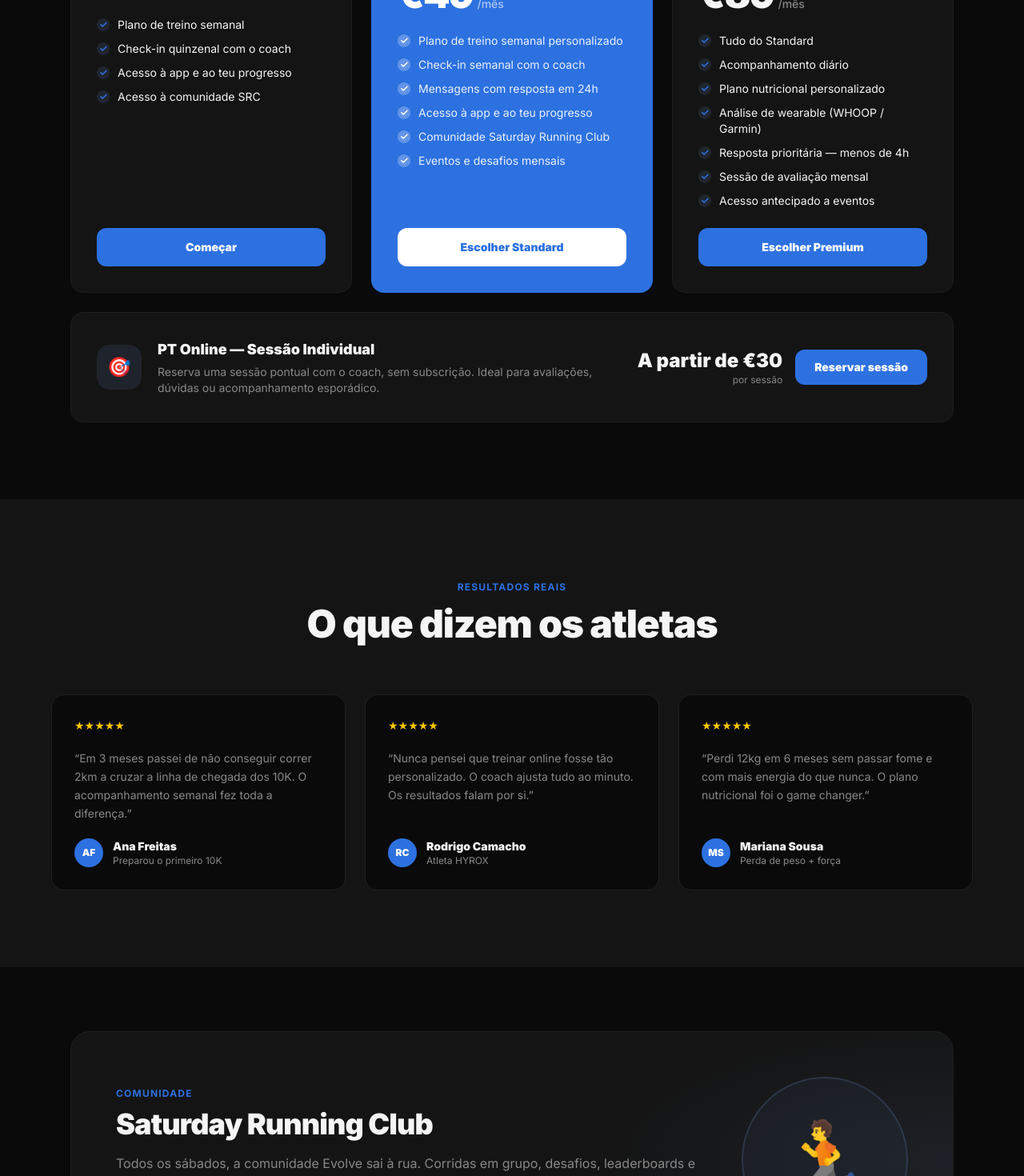
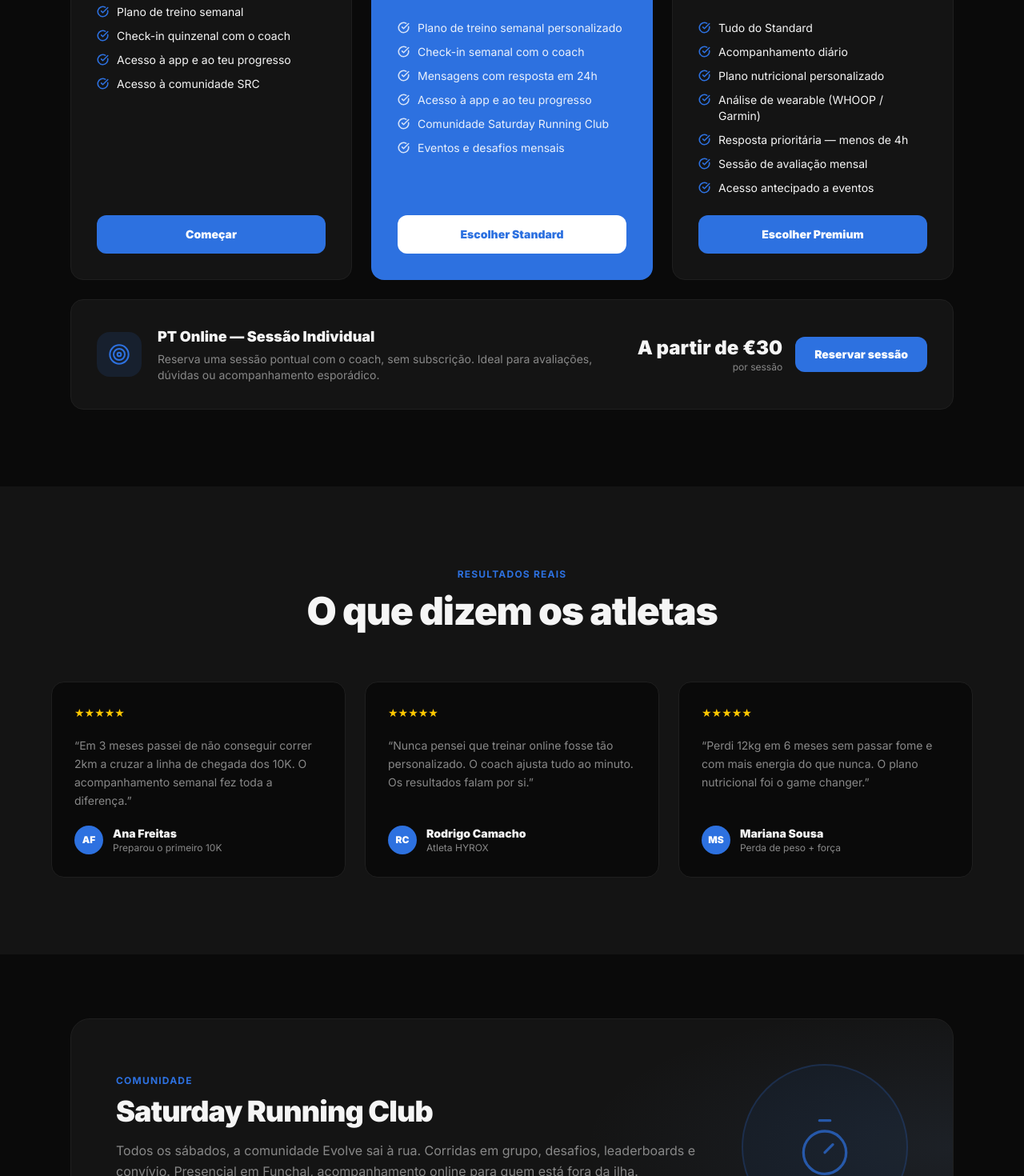
Before and after one commit to crisconnectpt/evolve-platform, a Next.js app: page / in a window 1280 px wide. Shown: the part 2900-4370 px from the top of the page at 80% size. Built offline with nearby package versions, Linux system fonts and the light colour scheme.

Commit message:
feat: substituir emojis por ícones Lucide em sidebar e landing page

```diff
--- a/src/app/page.tsx
+++ b/src/app/page.tsx
@@ -1,6 +1,7 @@
 import Link from 'next/link'
 import Image from 'next/image'
 import Animate, { AnimateStagger, AnimateItem } from '@/components/Animate'
+import { Dumbbell, Timer, Zap, Heart, Target, Users, CheckCircle, MapPin, AtSign, Mail, LucideIcon } from 'lucide-react'
 
 const planos = [
   {
@@ -81,13 +82,13 @@ const metodologia = [
   },
 ]
 
-const modalidades = [
-  { icon: '🏋️', nome: 'Força & Hipertrofia', desc: 'Musculação estruturada com periodização inteligente.' },
-  { icon: '🏃', nome: 'Corrida & Endurance', desc: 'Preparação para provas, melhoria de pace e resistência.' },
-  { icon: '⚡', nome: 'HYROX', desc: 'Treino funcional de alta intensidade para competição.' },
-  { icon: '🤸', nome: 'Mobilidade & Saúde', desc: 'Movimento sem dor, longevidade e qualidade de vida.' },
-  { icon: '🎯', nome: 'PT Online (sessões)', desc: 'Sessões individuais pontuais com o teu coach.' },
-  { icon: '🏃‍♂️', nome: 'Saturday Running Club', desc: 'Comunidade de corrida presencial em Funchal.' },
+const modalidades: { icon: LucideIcon; nome: string; desc: string }[] = [
+  { icon: Dumbbell, nome: 'Força & Hipertrofia', desc: 'Musculação estruturada com periodização inteligente.' },
+  { icon: Timer, nome: 'Corrida & Endurance', desc: 'Preparação para provas, melhoria de pace e resistência.' },
+  { icon: Zap, nome: 'HYROX', desc: 'Treino funcional de alta intensidade para competição.' },
+  { icon: Heart, nome: 'Mobilidade & Saúde', desc: 'Movimento sem dor, longevidade e qualidade de vida.' },
+  { icon: Target, nome: 'PT Online (sessões)', desc: 'Sessões individuais pontuais com o teu coach.' },
+  { icon: Users, nome: 'Saturday Running Club', desc: 'Comunidade de corrida presencial em Funchal.' },
 ]
 
 const depoimentos = [
@@ -260,7 +261,7 @@ export default function HomePage() {
                 className="rounded-2xl border p-6 flex flex-col gap-3 hover:border-blue-500/40 transition-colors cursor-default h-full"
                 style={{ background: 'var(--background)', borderColor: 'var(--card-border)' }}
               >
-                <span className="text-3xl">{m.icon}</span>
+                <m.icon size={28} style={{ color: 'var(--accent)' }} strokeWidth={1.75} />
                 <h3 className="font-black text-base">{m.nome}</h3>
                 <p className="text-sm" style={{ color: 'var(--muted-foreground)' }}>{m.desc}</p>
               </div>
@@ -340,15 +341,12 @@ export default function HomePage() {
                       className="flex items-start gap-2.5 text-sm"
                       style={{ color: plano.destaque ? 'rgba(255,255,255,0.9)' : 'var(--foreground)' }}
                     >
-                      <span
-                        className="mt-0.5 flex-shrink-0 w-4 h-4 rounded-full flex items-center justify-center text-xs font-bold"
-                        style={{
-                          background: plano.destaque ? 'rgba(255,255,255,0.25)' : 'rgba(104,143,200,0.15)',
-                          color: plano.destaque ? '#ffffff' : 'var(--accent)',
-                        }}
-                      >
-                        ✓
-                      </span>
+                              <CheckCircle
+                        size={15}
+                        strokeWidth={2.5}
+                        className="mt-0.5 flex-shrink-0"
+                        style={{ color: plano.destaque ? 'rgba(255,255,255,0.8)' : 'var(--accent)' }}
+                      />
                       {f}
                     </li>
                   ))}
@@ -378,10 +376,10 @@ export default function HomePage() {
         >
           <div className="flex items-center gap-5">
             <div
-              className="w-14 h-14 rounded-2xl flex items-center justify-center text-2xl flex-shrink-0"
-              style={{ background: 'rgba(104,143,200,0.12)' }}
+              className="w-14 h-14 rounded-2xl flex items-center justify-center flex-shrink-0"
+              style={{ background: 'rgba(45,113,224,0.12)' }}
             >
-              🎯
+              <Target size={28} style={{ color: 'var(--accent)' }} strokeWidth={1.75} />
             </div>
             <div>
               <h3 className="font-black text-lg">PT Online — Sessão Individual</h3>
@@ -483,10 +481,10 @@ export default function HomePage() {
           </div>
           <div className="flex-shrink-0 relative">
             <div
-              className="w-40 h-40 md:w-52 md:h-52 rounded-full flex items-center justify-center text-7xl md:text-8xl border-2"
-              style={{ borderColor: 'rgba(104,143,200,0.2)', background: 'rgba(104,143,200,0.06)' }}
+              className="w-40 h-40 md:w-52 md:h-52 rounded-full flex items-center justify-center border-2"
+              style={{ borderColor: 'rgba(45,113,224,0.2)', background: 'rgba(45,113,224,0.06)' }}
             >
-              🏃
+              <Timer size={80} strokeWidth={1} style={{ color: 'var(--accent)', opacity: 0.7 }} />
             </div>
           </div>
         </div>
@@ -543,17 +541,17 @@ export default function HomePage() {
           <AnimateStagger className="grid grid-cols-1 md:grid-cols-3 gap-5" stagger={0.12}>
             {[
               {
-                icon: '📍',
+                icon: MapPin,
                 titulo: 'Localização',
                 linhas: ['Armazém do Mercado', 'Funchal, Madeira'],
               },
               {
-                icon: '📱',
+                icon: AtSign,
                 titulo: 'Instagram',
                 linhas: ['@evolvestudio.pt'],
               },
               {
-                icon: '✉️',
+                icon: Mail,
                 titulo: 'Email',
                 linhas: ['info@evolvestudio.pt'],
               },
@@ -563,7 +561,9 @@ export default function HomePage() {
                 className="rounded-2xl border p-6 flex flex-col gap-3 text-center h-full"
                 style={{ background: 'var(--background)', borderColor: 'var(--card-border)' }}
               >
-                <div className="text-3xl">{c.icon}</div>
+                <div className="flex justify-center">
+                  <c.icon size={28} style={{ color: 'var(--accent)' }} strokeWidth={1.75} />
+                </div>
                 <div className="font-black text-sm">{c.titulo}</div>
                 {c.linhas.map((l) => (
                   <div key={l} className="text-sm" style={{ color: 'var(--muted-foreground)' }}>{l}</div>
--- a/src/components/Sidebar.tsx
+++ b/src/components/Sidebar.tsx
@@ -4,25 +4,29 @@ import Image from 'next/image'
 import { usePathname } from 'next/navigation'
 import { useState, useEffect } from 'react'
 import { logout } from '@/app/auth/actions'
+import {
+  LayoutDashboard, Dumbbell, Target, CheckSquare, MessageCircle,
+  Users, Timer, Home, User, LogOut, X, LucideIcon,
+} from 'lucide-react'
 
-const coachLinks = [
-  { href: '/dashboard', label: 'Dashboard', icon: '⚡' },
-  { href: '/dashboard/treinos', label: 'Treinos', icon: '🏋️' },
-  { href: '/dashboard/pt', label: 'PT Online', icon: '🎯' },
-  { href: '/dashboard/check-ins', label: 'Check-ins', icon: '✅' },
-  { href: '/dashboard/mensagens', label: 'Mensagens', icon: '💬' },
-  { href: '/dashboard/clientes', label: 'Clientes', icon: '👥' },
-  { href: '/dashboard/comunidade', label: 'Comunidade SRC', icon: '🏃' },
+const coachLinks: { href: string; label: string; icon: LucideIcon }[] = [
+  { href: '/dashboard', label: 'Dashboard', icon: LayoutDashboard },
+  { href: '/dashboard/treinos', label: 'Treinos', icon: Dumbbell },
+  { href: '/dashboard/pt', label: 'PT Online', icon: Target },
+  { href: '/dashboard/check-ins', label: 'Check-ins', icon: CheckSquare },
+  { href: '/dashboard/mensagens', label: 'Mensagens', icon: MessageCircle },
+  { href: '/dashboard/clientes', label: 'Clientes', icon: Users },
+  { href: '/dashboard/comunidade', label: 'Comunidade SRC', icon: Timer },
 ]
 
-const clientLinks = [
-  { href: '/dashboard/cliente', label: 'Início', icon: '⚡' },
-  { href: '/dashboard/cliente/treino', label: 'O meu treino', icon: '🏋️' },
-  { href: '/dashboard/cliente/pt', label: 'PT Online', icon: '🎯' },
-  { href: '/dashboard/cliente/check-in', label: 'Check-in', icon: '✅' },
-  { href: '/dashboard/cliente/mensagens', label: 'Mensagens', icon: '💬' },
-  { href: '/dashboard/cliente/comunidade', label: 'Comunidade SRC', icon: '🏃' },
-  { href: '/dashboard/cliente/conta', label: 'A minha conta', icon: '👤' },
+const clientLinks: { href: string; label: string; icon: LucideIcon }[] = [
+  { href: '/dashboard/cliente', label: 'Início', icon: Home },
+  { href: '/dashboard/cliente/treino', label: 'O meu treino', icon: Dumbbell },
+  { href: '/dashboard/cliente/pt', label: 'PT Online', icon: Target },
+  { href: '/dashboard/cliente/check-in', label: 'Check-in', icon: CheckSquare },
+  { href: '/dashboard/cliente/mensagens', label: 'Mensagens', icon: MessageCircle },
+  { href: '/dashboard/cliente/comunidade', label: 'Comunidade SRC', icon: Timer },
+  { href: '/dashboard/cliente/conta', label: 'A minha conta', icon: User },
 ]
 
 export default function Sidebar({ role, name }: { role: string; name: string }) {
@@ -51,10 +55,10 @@ export default function Sidebar({ role, name }: { role: string; name: string })
         {/* Fechar no mobile */}
         <button
           onClick={() => setOpen(false)}
-          className="md:hidden text-lg"
+          className="md:hidden"
           style={{ color: 'var(--muted-foreground)' }}
         >
-          ✕
+          <X size={18} />
         </button>
       </div>
 
@@ -71,7 +75,7 @@ export default function Sidebar({ role, name }: { role: string; name: string })
                 color: active ? '#ffffff' : 'var(--muted-foreground)',
               }}
             >
-              <span>{link.icon}</span>
+              <link.icon size={16} strokeWidth={2} />
               {link.label}
             </Link>
           )
@@ -97,7 +101,7 @@ export default function Sidebar({ role, name }: { role: string; name: string })
             className="flex items-center gap-3 px-3 py-2 rounded-lg text-xs mt-1 transition-colors w-full text-left"
             style={{ color: 'var(--muted-foreground)' }}
           >
-            <span>🚪</span> Sair
+            <LogOut size={14} /> Sair
           </button>
         </form>
       </div>
```
